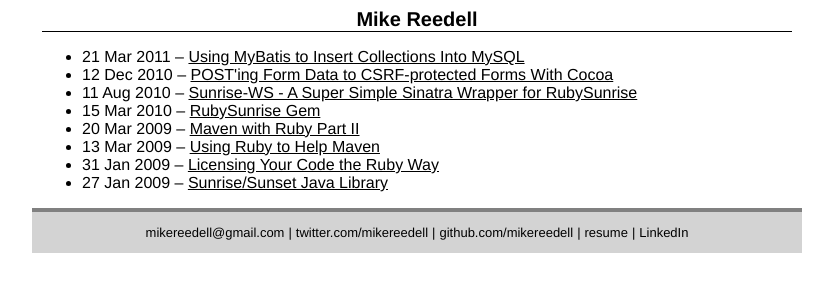
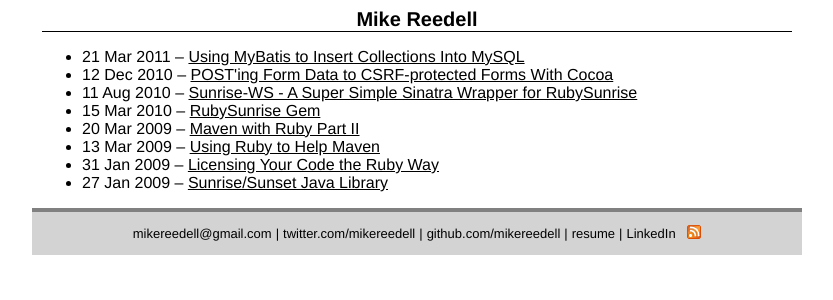
Before and after one commit to heliofil/mikereedell.com, a Jekyll site: the page built from index.html, in a window 1280 px wide. Shown: the top 300 px of the page, without its empty margins (223-1056 px from the left). Built offline with Jekyll 4.4.1, drawn with Linux system fonts in a browser that asks for light colours; Markdown is read by kramdown in place of the engine named in the settings.

Commit message:
Adding feed icon and link to shared footer.

```diff
--- a/_layouts/default.html
+++ b/_layouts/default.html
@@ -35,6 +35,12 @@
 						<td>
 							<a href="http://www.linkedin.com/in/mikereedell">LinkedIn</a>
 						</td>
+						<td>
+							&nbsp;
+						</td>
+						<td>
+							<a href="http://feeds.feedburner.com/mikereedell"><img src="/images/feed-icon.png"/></a>
+						</td>
 					</tr>
 				</table>
 			</center>
```
Also changed, not shown: images/feed-icon-big.png (added), images/feed-icon.png (added).
